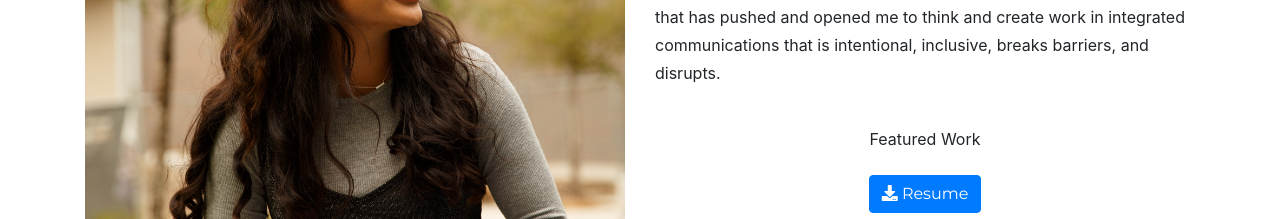
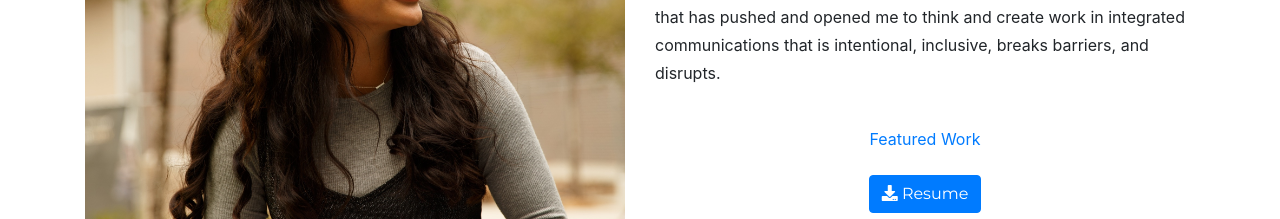
Before and after one commit to silvafri/silvafri, a website with bundled scripts: page index.html in a window 1280 px wide. Shown: the part 1160-1379 px from the top of the page. Built offline with nearby package versions, Linux system fonts and the light colour scheme; a web font is replaced by a local one.

Commit message:
fixing links

```diff
--- a/index.html
+++ b/index.html
@@ -135,7 +135,7 @@
               </p>
               <br>
               <div class="text-center">
-                  <a href="http://cu-sentry.com/2018/04/25/frida-silva-dreams-inclusive-campus/" target="_blank"></a> Featured Work
+                  <a href="http://cu-sentry.com/2018/04/25/frida-silva-dreams-inclusive-campus/" target="_blank"> Featured Work </a>
               </div>
               <br>
               <div class="text-center">
@@ -339,7 +339,7 @@
                     <p>Higher administration is developing a ten-year wellness plan to be a leading university in promoting “urban university wellness.” In our documents, we demonstrated the alignment between our campaign and the university’s priority to be a leading school in supporting student health and wellness. After months of lobbying, petitioning, and partnering with stakeholders, we submitted our proposal and managed to secure $14,183 for a pilot program that would dispense free menstrual products in high traffic restrooms in each CU Denver building.</p>
                 </div>
                 <div class="text-center">
-                  <a href="http://cu-sentry.com/2019/04/10/fighting-period-poverty-in-prisons-and-on-campus/?fbclid=IwAR3lLG5YgS3i1BL0nWZS8DNobvuIE6U5ahibYgoeyxq-IwnSHmJLo1zOSG0" target="_blank"></a> Featured Work
+                  <a href="http://cu-sentry.com/2019/04/10/fighting-period-poverty-in-prisons-and-on-campus/?fbclid=IwAR3lLG5YgS3i1BL0nWZS8DNobvuIE6U5ahibYgoeyxq-IwnSHmJLo1zOSG0" target="_blank"> Featured Work </a>
                 </div>
                 <br>
                 <button class="btn btn-primary" data-dismiss="modal" type="button">
```
